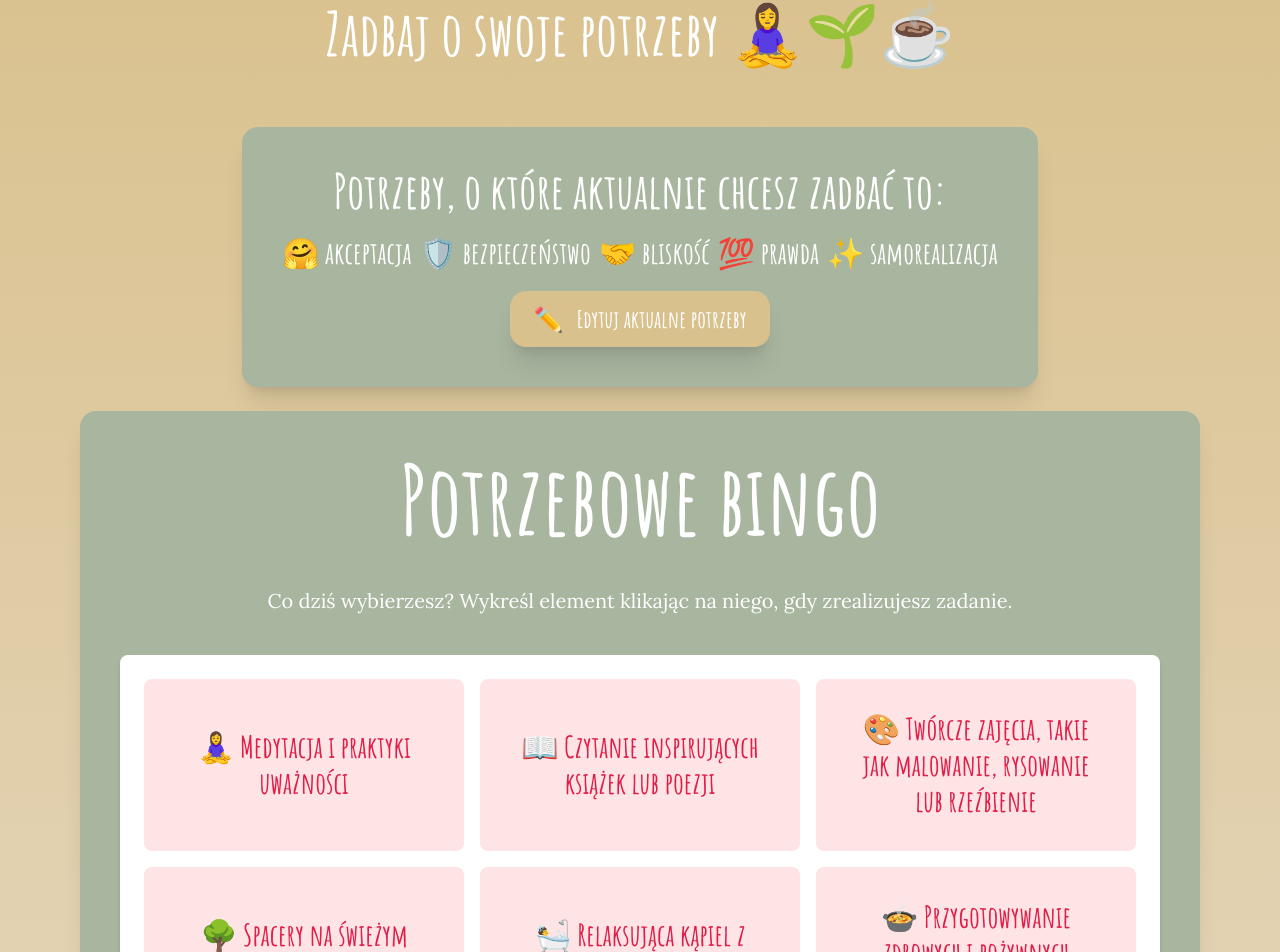
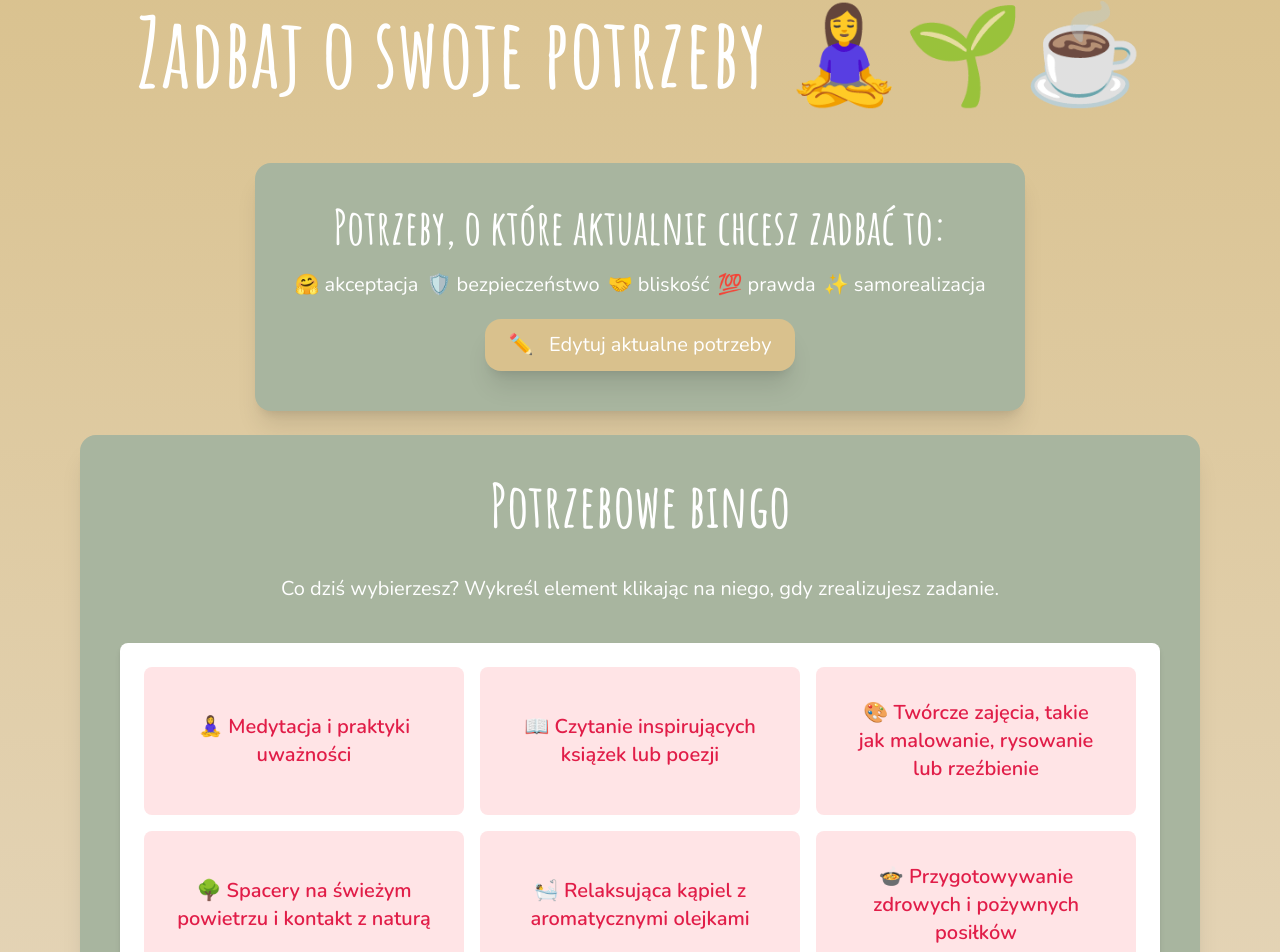
Before and after one commit to joannaotmianowska/needs-bingo, a Next.js app: page / in a window 1280 px wide. Shown: the part 77-1029 px from the top of the page. Built offline with nearby package versions, Linux system fonts and the light colour scheme.

Commit message:
new font for main text

```diff
--- a/src/app/layout.tsx
+++ b/src/app/layout.tsx
@@ -13,7 +13,7 @@ export default function RootLayout({
 }) {
   return (
     <html lang="pl">
-      <body className='font-extraBold text-my-green bg-my-beige leading-relaxed'>{children}</body>
+      <body className='font-text text-my-green bg-my-beige leading-relaxed'>{children}</body>
     </html>
   );
 }
--- a/src/app/page.tsx
+++ b/src/app/page.tsx
@@ -69,22 +69,22 @@ const mockActivities = selfCareActivities.slice(0, 9);
 export default function HomePage() {
   return (
     <main className="flex min-h-screen flex-col gap-6 items-center bg-gradient-to-b from-my-yellow to-my-beige text-white p-20 text-xl">
-      <h1 className="text-6xl pb-10">Zadbaj o swoje potrzeby 🧘‍♀️🌱☕️</h1>
+      <h1 className="text-8xl pb-10 font-extraBold">Zadbaj o swoje potrzeby 🧘‍♀️🌱☕️</h1>
       <div className="bg-my-green rounded-2xl p-10 shadow-xl text-center">
-        <h2 className="text-5xl pb-5">Potrzeby, o które aktualnie chcesz zadbać to:</h2>
-        <ul className="text-3xl pb-5 flex flex-row flex-wrap gap-2">
+        <h2 className="text-5xl pb-5 font-extraBold">Potrzeby, o które aktualnie chcesz zadbać to:</h2>
+        <ul className="pb-5 flex flex-row flex-wrap gap-2">
           {mockNeeds.map((need, index) => (
             <li key={`need+${index}`}>{need}</li>
           ))}
         </ul>
-        <button className="px-6 text-2xl py-3 overflow-hidden rounded-2xl bg-my-yellow shadow-xl hover:shadow-md">
+        <button className="px-6 py-3 overflow-hidden rounded-2xl bg-my-yellow shadow-xl hover:shadow-md">
           <span className="relative z-10 text-white">✏️ &nbsp; Edytuj aktualne potrzeby</span>
         </button>
       </div>
       <div className="bg-my-green rounded-2xl p-10 shadow-xl text-center">
-        <h2 className="text-8xl pb-10">Potrzebowe bingo</h2>
-        <p className="text-xl font-text">Co dziś wybierzesz? Wykreśl element klikając na niego, gdy zrealizujesz zadanie.</p>
-        <div className="bg-white rounded-lg shadow-md p-6 mb-10 mt-10 text-3xl">
+        <h2 className="text-6xl pb-10 font-extraBold">Potrzebowe bingo</h2>
+        <p className="text-xl">Co dziś wybierzesz? Wykreśl element klikając na niego, gdy zrealizujesz zadanie.</p>
+        <div className="bg-white rounded-lg shadow-md p-6 mb-10 mt-10">
           <div className="grid grid-cols-3 gap-4">
             {mockActivities.map((activity, index) => (
               <div
@@ -96,10 +96,10 @@ export default function HomePage() {
             ))}
           </div>
         </div>
-        <button className="px-6 text-2xl py-3 overflow-hidden rounded-2xl bg-my-yellow shadow-xl hover:shadow-md  mb-10">
+        <button className="px-6 py-3 overflow-hidden rounded-2xl bg-my-yellow shadow-xl hover:shadow-md  mb-10">
           <span className="relative z-10 text-white">✏️ &nbsp; Edytuj bingo</span>
         </button>
-        <p className="text-xl font-text">Podziel się swoim bingo ze znajomymi!</p>
+        <p className="text-xl">Podziel się swoim bingo ze znajomymi!</p>
       </div>
     </main>
   );
--- a/src/styles/globals.css
+++ b/src/styles/globals.css
@@ -21,3 +21,13 @@
     font-family: 'Lora-italic';
     src: url('../../public/fonts/Lora-Italic-VariableFont_wght.ttf') format('truetype');
 }
+
+@font-face {
+    font-family: 'Nunito';
+    src: url('../../public/fonts/Nunito-VariableFont_wght.ttf') format('truetype');
+}
+
+@font-face {
+    font-family: 'Nunito-italic';
+    src: url('../../public/fonts/Nunito-Italic-VariableFont_wght.ttf') format('truetype');
+}
--- a/tailwind.config.ts
+++ b/tailwind.config.ts
@@ -6,10 +6,10 @@ export default {
   theme: {
     extend: {
       fontFamily: {
-        text: ['Lora', 'serif'],
-        textItalic: ['Lora-italic', 'serif'],
-        extra: ['Amatic', 'sans-serif'],
-        extraBold: ['Amatic-Bold', 'sans-serif'],
+        text: ['Nunito', 'sans-serif'],
+        textItalic: ['Nunito-italic', 'sans-serif'],
+        extra: ['Amatic', 'serif'],
+        extraBold: ['Amatic-Bold', 'serif'],
       },
       colors: {
         'my-green': '#A8B59F',
```
Also changed, not shown: public/fonts/Nunito-Italic-VariableFont_wght.ttf (added), public/fonts/Nunito-VariableFont_wght.ttf (added).
